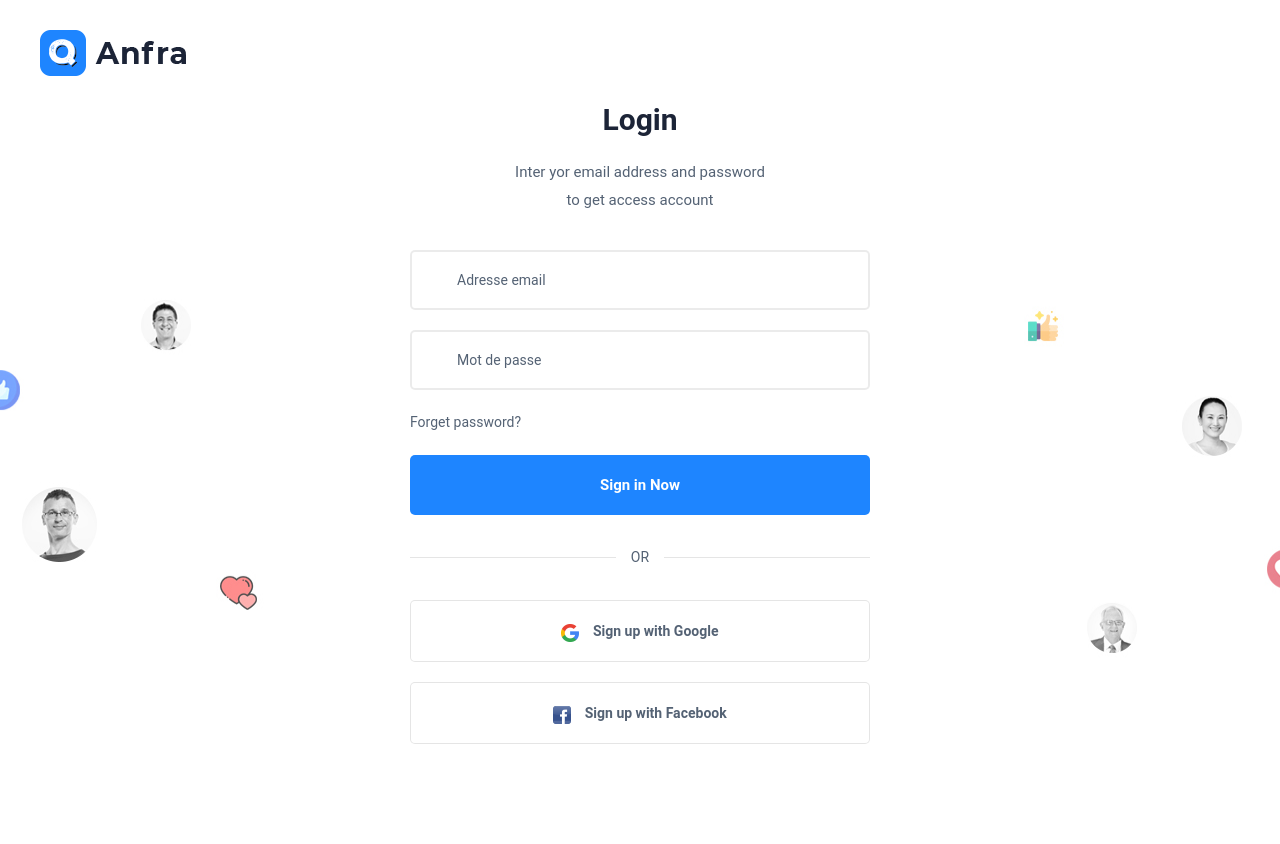
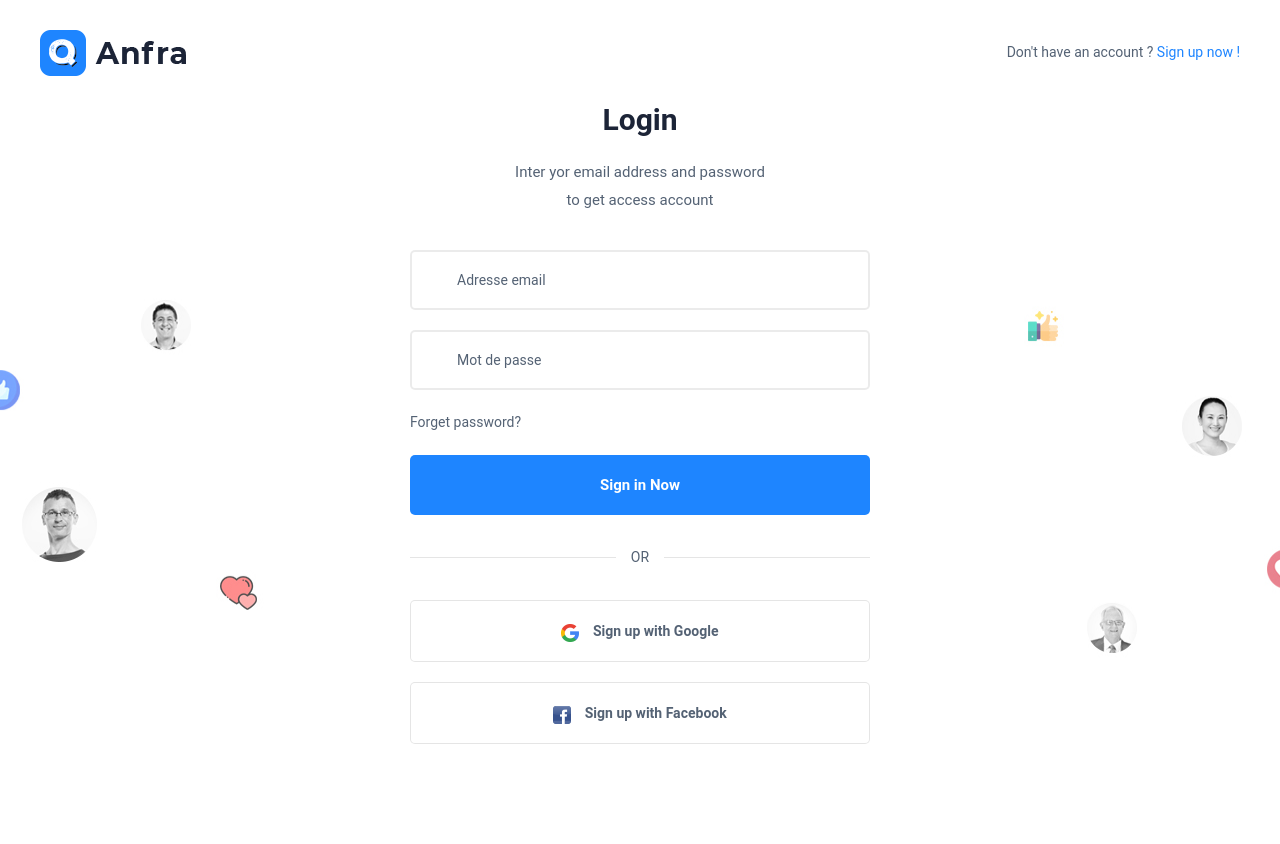
Before and after one commit to flavien-hugs/dj-example-authentication, a Django app: page /login/ in a window 1280 px wide. Run offline with Django 4.2, Linux system fonts and the light colour scheme; parts of the project's set-up code (start-up, migrations or seed data) failed here and were passed over; some libraries are stand-ins or nearby versions.

Commit message:
add link for signup view

```diff
--- a/templates/account/login.html
+++ b/templates/account/login.html
@@ -40,13 +40,21 @@
         <div class="ugf-third-party-login">
             <a href="#">
                 <img src="{{ STATIC_PREFIX }}img/account-icon/google.png" alt="google">
-                Sign up with Google</a>
+                Sign up with Google
+            </a>
             <a href="#">
                 <img src="{{ STATIC_PREFIX }}img/account-icon/facebook.png" alt="facebook">
-                Sign up with Facebook</a>
+                Sign up with Facebook
+            </a>
         </div>
     </div>
 {% endblock body_content %}
 
 {% block alternet_access %}
+    {% url 'account:register_url' as register %}
+    <div class="alternet-access">
+        <p>Don't have an account ?
+            <a href="{{ register }}">Sign up now !</a>
+        </p>
+    </div>
 {% endblock alternet_access %}
```
